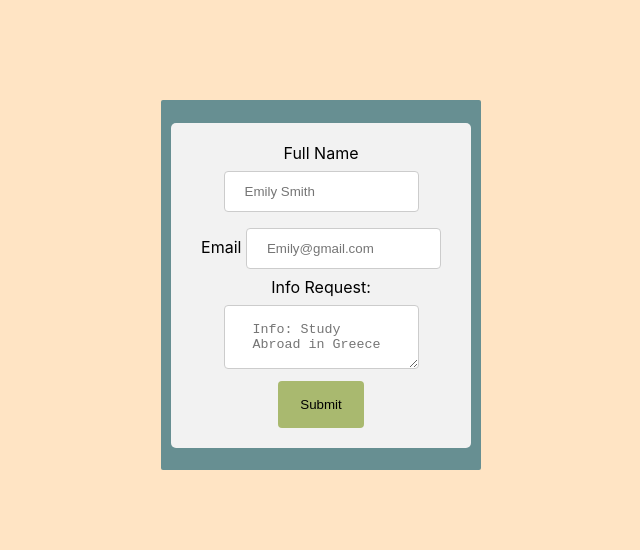
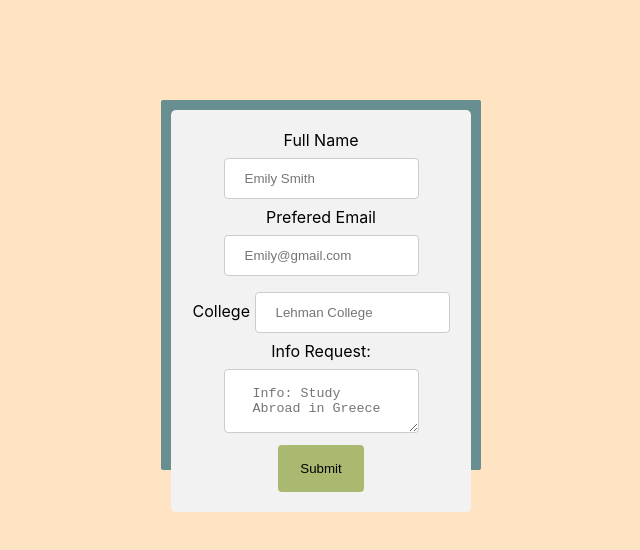
Before and after one commit to Geidy/Form-Example, a React (Create React App) app: page / in a window 1280 px wide. Shown: the top 550 px of the page, without its empty margins (289-929 px from the left). Built offline with nearby package versions, Linux system fonts and the light colour scheme.

Commit message:
Modified labels

```diff
--- a/src/components/Form.js
+++ b/src/components/Form.js
@@ -30,17 +30,22 @@ class Form extends React.Component {
 
                 <form className="form" onSubmit={this.handleSubmit}>
                     <div className="modal">
-                    <label className="name">Full Name </label>
-                    <input type="text" id="name" className="input" value={this.state.name} onChange={this.handleChange} placeholder="Emily Smith" />
+                    <label className="labels">Full Name </label>
+                    <input type="input" id="name" className="input" value={this.state.name} onChange={this.handleChange} placeholder="Emily Smith" />
 
                     </div>
                     <div className="container">
-                    <label className="email">Email </label>
+                    <label className="labels">Prefered Email </label>
                     <input className="input" id="email" value={this.state.email} onChange={this.handleChange} placeholder="Emily@gmail.com"/>
 
                     </div>
+                    <div className="container">
+                    <label className="labels">College </label>
+                    <input className="input" id="email" value={this.state.college} onChange={this.handleChange} placeholder="Lehman College"/>
+
+                    </div>
                     <div>
-                    <label className="info">
+                    <label className="labels">
                         Info Request:
                     </label>
                     <textarea className="textarea" id="info" value={this.state.info} onChange={this.handleChange} placeholder="Info: Study Abroad in Greece" />
```
